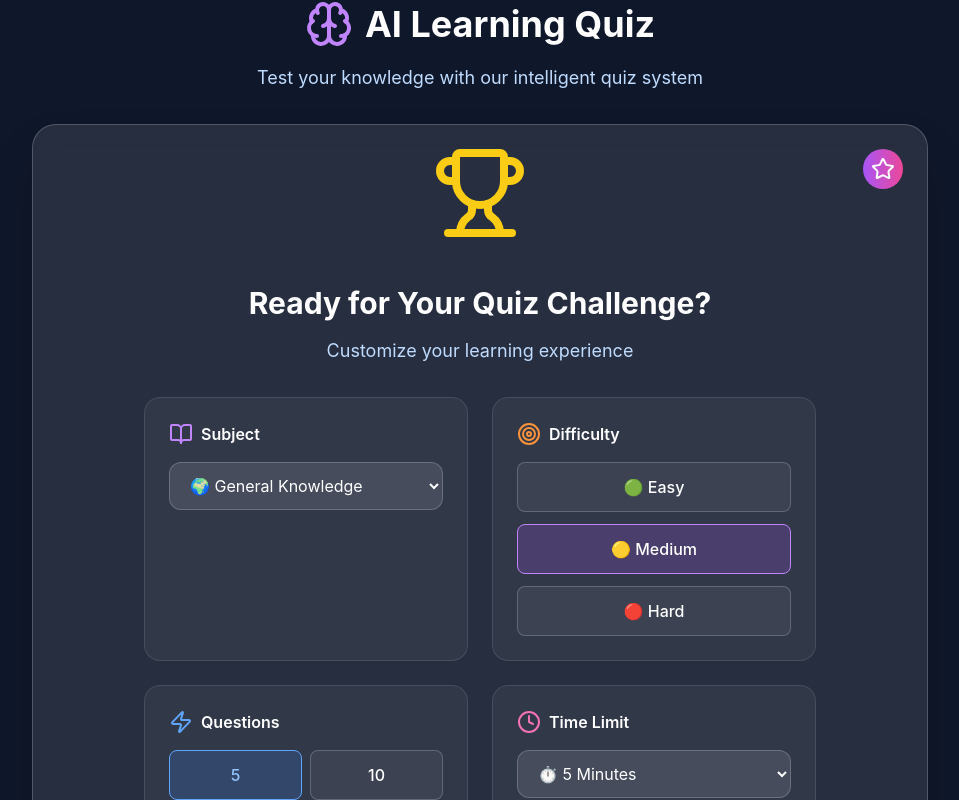
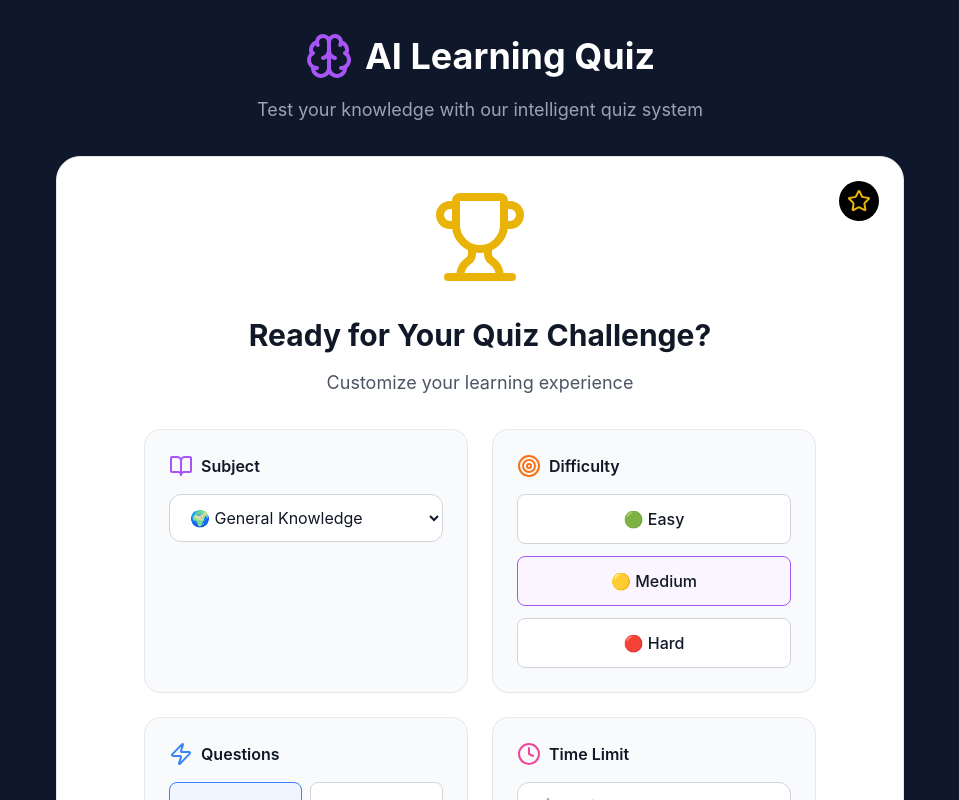
Before and after one commit to CodeMosaic7/learning-potato, a React (Vite) app in the folder ai-learning-frontend/: page /Quiz in a window 1280 px wide. Shown: the top 800 px of the page, without its empty margins (160-1119 px from the left). Built offline with nearby package versions, Linux system fonts and the light colour scheme; sample sign-in values are in the browser's storage.

Commit message:
Refactor: Improve Quiz component styling and API handling

```diff
--- a/ai-learning-frontend/src/pages/Quiz.jsx
+++ b/ai-learning-frontend/src/pages/Quiz.jsx
@@ -53,7 +53,6 @@ const Quiz = () => {
 
   const submitQuizResults = async (results) => {
     try {
-      // Remove axios import and use fetch instead
       const res = await fetch('/api/quiz/submit', {
         method: 'POST',
         headers: {
@@ -79,7 +78,6 @@ const Quiz = () => {
     }
   };
 
-  // Function to transform API response to expected format
   const transformQuestions = (apiQuestions) => {
     return apiQuestions.map(q => ({
       id: q.id,
@@ -90,8 +88,7 @@ const Quiz = () => {
         q.options.C,
         q.options.D
       ],
-      // Convert correct answer letter to index
-      correct: q.correct_answer.charCodeAt(0) - 65, // 'A' -> 0, 'B' -> 1, etc.
+      correct: q.correct_answer.charCodeAt(0) - 65,
       explanation: q.explanation || null
     }));
   };
@@ -108,18 +105,15 @@ const Quiz = () => {
 
       console.log('API Response:', data);
 
-      // Handle the actual API response structure
       let questions = [];
       let timeLimit = quizSettings.timeLimit;
 
       if (data && data.questions && Array.isArray(data.questions)) {
         questions = transformQuestions(data.questions);
       } else if (Array.isArray(data)) {
-        // If data is directly an array of questions
         questions = transformQuestions(data);
       }
 
-      // Check for time_limit in response
       if (data.time_limit) {
         timeLimit = data.time_limit;
         setQuizSettings(prev => ({ ...prev, timeLimit: data.time_limit }));
@@ -193,7 +187,6 @@ const Quiz = () => {
         isActive: false
       };
 
-      // Submit results with the final score
       submitQuizResults({
         score: finalState.score,
         answers: finalState.answers
@@ -238,44 +231,44 @@ const Quiz = () => {
   const userAnswer = quizState.answers.find(a => a.questionId === currentQuestion?.id);
 
   return (
-    <div className="min-h-screen bg-gradient-to-br from-slate-900 via-black-100 to-slate-900 text-white overflow-hidden">
-      <div className="max-w-4xl mx-auto">
+    <div className="min-h-screen bg-gradient-to-br from-slate-900 via-black-100 to-slate-900 overflow-hidden">
+      <div className="max-w-4xl mx-auto px-6 py-8">
         {/* Header */}
         <div className="text-center mb-8">
           <div className="flex items-center justify-center mb-4">
-            <Brain className="w-12 h-12 text-purple-400 mr-3" />
+            <Brain className="w-12 h-12 text-purple-500 mr-3" />
             <h1 className="text-4xl font-bold text-white">AI Learning Quiz</h1>
           </div>
-          <p className="text-blue-200 text-lg">Test your knowledge with our intelligent quiz system</p>
+          <p className="text-gray-400 text-lg">Test your knowledge with our intelligent quiz system</p>
         </div>
 
-        <div className="bg-white/10 backdrop-blur-md rounded-3xl p-8 shadow-2xl border border-white/20">
+        <div className="bg-white rounded-3xl p-8 shadow-xl border border-gray-200">
           {/* Quiz Setup Screen */}
           {!quizState.isActive && !quizState.isComplete && (
             <div className="text-center">
               <div className="relative mb-8">
-                <Trophy className="w-24 h-24 text-yellow-400 mx-auto mb-6 animate-bounce" />
-                <div className="absolute -top-2 -right-2 bg-gradient-to-r from-purple-500 to-pink-500 rounded-full p-2">
-                  <Star className="w-6 h-6 text-white" />
+                <Trophy className="w-24 h-24 text-yellow-500 mx-auto mb-6" />
+                <div className="absolute -top-2 -right-2 bg-black rounded-full p-2">
+                  <Star className="w-6 h-6 text-yellow-500" />
                 </div>
               </div>
 
-              <h2 className="text-3xl font-bold text-white mb-4">Ready for Your Quiz Challenge?</h2>
-              <p className="text-blue-200 mb-8 text-lg">Customize your learning experience</p>
+              <h2 className="text-3xl font-bold text-gray-900 mb-4">Ready for Your Quiz Challenge?</h2>
+              <p className="text-gray-600 mb-8 text-lg">Customize your learning experience</p>
 
               {/* Quiz Settings */}
               <div className="max-w-2xl mx-auto mb-8">
                 <div className="grid grid-cols-1 md:grid-cols-2 gap-6 mb-6">
                   {/* Subject Selection */}
-                  <div className="bg-white/5 rounded-2xl p-6 border border-white/10">
+                  <div className="bg-gray-50 rounded-2xl p-6 border border-gray-200">
                     <div className="flex items-center mb-4">
-                      <BookOpen className="w-6 h-6 text-purple-400 mr-2" />
-                      <label className="text-white font-semibold">Subject</label>
+                      <BookOpen className="w-6 h-6 text-purple-500 mr-2" />
+                      <label className="text-gray-900 font-semibold">Subject</label>
                     </div>
                     <select
                       value={quizSettings.subject}
                       onChange={(e) => setQuizSettings(prev => ({ ...prev, subject: e.target.value }))}
-                      className="w-full bg-white/10 border border-white/20 rounded-xl px-4 py-3 text-white focus:outline-none focus:border-purple-400 focus:ring-2 focus:ring-purple-400/20 transition-all"
+                      className="w-full bg-white border border-gray-300 rounded-xl px-4 py-3 text-gray-900 focus:outline-none focus:border-purple-500 focus:ring-2 focus:ring-purple-500/20 transition-all"
                     >
                       <option value="general">🌍 General Knowledge</option>
                       <option value="math">🔢 Mathematics</option>
@@ -289,10 +282,10 @@ const Quiz = () => {
                   </div>
 
                   {/* Difficulty Selection */}
-                  <div className="bg-white/5 rounded-2xl p-6 border border-white/10">
+                  <div className="bg-gray-50 rounded-2xl p-6 border border-gray-200">
                     <div className="flex items-center mb-4">
-                      <Target className="w-6 h-6 text-orange-400 mr-2" />
-                      <label className="text-white font-semibold">Difficulty</label>
+                      <Target className="w-6 h-6 text-orange-500 mr-2" />
+                      <label className="text-gray-900 font-semibold">Difficulty</label>
                     </div>
                     <div className="space-y-3">
                       {[
@@ -311,10 +304,10 @@ const Quiz = () => {
                           />
                           <div className={`w-full p-3 rounded-lg border transition-all ${
                             quizSettings.difficulty === level.value
-                              ? 'border-purple-400 bg-purple-500/20'
-                              : 'border-white/20 bg-white/5 hover:bg-white/10'
+                              ? 'border-purple-500 bg-purple-50'
+                              : 'border-gray-300 bg-white hover:bg-gray-50'
                           }`}>
-                            <span className="text-white font-medium">{level.label}</span>
+                            <span className="text-gray-900 font-medium">{level.label}</span>
                           </div>
                         </label>
                       ))}
@@ -324,10 +317,10 @@ const Quiz = () => {
 
                 <div className="grid grid-cols-1 md:grid-cols-2 gap-6 mb-8">
                   {/* Question Count */}
-                  <div className="bg-white/5 rounded-2xl p-6 border border-white/10">
+                  <div className="bg-gray-50 rounded-2xl p-6 border border-gray-200">
                     <div className="flex items-center mb-4">
-                      <Zap className="w-6 h-6 text-blue-400 mr-2" />
-                      <label className="text-white font-semibold">Questions</label>
+                      <Zap className="w-6 h-6 text-blue-500 mr-2" />
+                      <label className="text-gray-900 font-semibold">Questions</label>
                     </div>
                     <div className="grid grid-cols-2 gap-2">
                       {[5, 10, 15, 20].map((count) => (
@@ -336,8 +329,8 @@ const Quiz = () => {
                           onClick={() => setQuizSettings(prev => ({ ...prev, questionCount: count }))}
                           className={`p-3 rounded-lg border transition-all font-medium ${
                             quizSettings.questionCount === count
-                              ? 'border-blue-400 bg-blue-500/20 text-blue-300'
-                              : 'border-white/20 bg-white/5 text-white hover:bg-white/10'
+                              ? 'border-blue-500 bg-blue-50 text-blue-700'
+                              : 'border-gray-300 bg-white text-gray-900 hover:bg-gray-50'
                           }`}
                         >
                           {count}
@@ -347,15 +340,15 @@ const Quiz = () => {
                   </div>
 
                   {/* Time Limit */}
-                  <div className="bg-white/5 rounded-2xl p-6 border border-white/10">
+                  <div className="bg-gray-50 rounded-2xl p-6 border border-gray-200">
                     <div className="flex items-center mb-4">
-                      <Clock className="w-6 h-6 text-pink-400 mr-2" />
-                      <label className="text-white font-semibold">Time Limit</label>
+                      <Clock className="w-6 h-6 text-pink-500 mr-2" />
+                      <label className="text-gray-900 font-semibold">Time Limit</label>
                     </div>
                     <select
                       value={quizSettings.timeLimit}
                       onChange={(e) => setQuizSettings(prev => ({ ...prev, timeLimit: parseInt(e.target.value) }))}
-                      className="w-full bg-white/10 border border-white/20 rounded-xl px-4 py-3 text-white focus:outline-none focus:border-pink-400 focus:ring-2 focus:ring-pink-400/20 transition-all"
+                      className="w-full bg-white border border-gray-300 rounded-xl px-4 py-3 text-gray-900 focus:outline-none focus:border-pink-500 focus:ring-2 focus:ring-pink-500/20 transition-all"
                     >
                       <option value={180}>⏱️ 3 Minutes</option>
                       <option value={300}>⏱️ 5 Minutes</option>
@@ -369,7 +362,7 @@ const Quiz = () => {
 
               {/* Error Display */}
               {quizState.error && (
-                <div className="mb-6 p-4 bg-red-500/20 border border-red-400/30 rounded-xl text-red-300 flex items-center">
+                <div className="mb-6 p-4 bg-red-50 border border-red-300 rounded-xl text-red-700 flex items-center">
                   <X className="w-6 h-6 mr-3 flex-shrink-0" />
                   <span>{quizState.error}</span>
                 </div>
@@ -379,7 +372,7 @@ const Quiz = () => {
               <button
                 onClick={startQuiz}
                 disabled={quizState.isLoading}
-                className="bg-gradient-to-r from-purple-500 to-pink-500 text-white px-12 py-4 rounded-full font-bold text-xl hover:from-purple-600 hover:to-pink-600 transition-all duration-300 shadow-lg transform hover:scale-105 disabled:opacity-50 disabled:cursor-not-allowed disabled:transform-none flex items-center mx-auto"
+                className="bg-black text-white px-12 py-4 rounded-full font-bold text-xl hover:bg-gray-800 transition-all duration-300 shadow-lg transform hover:scale-105 disabled:opacity-50 disabled:cursor-not-allowed disabled:transform-none flex items-center mx-auto"
               >
                 {quizState.isLoading ? (
                   <>
@@ -401,18 +394,18 @@ const Quiz = () => {
             <div className="text-center py-12">
               {quizState.isLoading ? (
                 <div>
-                  <div className="animate-spin rounded-full h-16 w-16 border-b-2 border-purple-400 mx-auto mb-6"></div>
-                  <h3 className="text-2xl font-bold text-white mb-2">Preparing Your Quiz</h3>
-                  <p className="text-blue-200">Finding the perfect questions for you...</p>
+                  <div className="animate-spin rounded-full h-16 w-16 border-b-2 border-purple-500 mx-auto mb-6"></div>
+                  <h3 className="text-2xl font-bold text-gray-900 mb-2">Preparing Your Quiz</h3>
+                  <p className="text-gray-600">Finding the perfect questions for you...</p>
                 </div>
               ) : quizState.error ? (
                 <div>
-                  <X className="w-16 h-16 text-red-400 mx-auto mb-6" />
-                  <h3 className="text-2xl font-bold text-red-300 mb-4">Something went wrong</h3>
-                  <p className="text-red-200 mb-6">{quizState.error}</p>
+                  <X className="w-16 h-16 text-red-500 mx-auto mb-6" />
+                  <h3 className="text-2xl font-bold text-red-700 mb-4">Something went wrong</h3>
+                  <p className="text-red-600 mb-6">{quizState.error}</p>
                   <button
                     onClick={resetQuiz}
-                    className="bg-gradient-to-r from-purple-500 to-pink-500 text-white px-8 py-3 rounded-full font-medium hover:from-purple-600 hover:to-pink-600 transition-all duration-300"
+                    className="bg-black text-white px-8 py-3 rounded-full font-medium hover:bg-gray-800 transition-all duration-300"
                   >
                     <RotateCcw className="w-5 h-5 mr-2 inline" />
                     Try Again
@@ -420,12 +413,12 @@ const Quiz = () => {
                 </div>
               ) : (
                 <div>
-                  <BookOpen className="w-16 h-16 text-yellow-400 mx-auto mb-6" />
-                  <h3 className="text-2xl font-bold text-white mb-4">No Questions Available</h3>
-                  <p className="text-blue-200 mb-6">Please try different settings</p>
+                  <BookOpen className="w-16 h-16 text-yellow-500 mx-auto mb-6" />
+                  <h3 className="text-2xl font-bold text-gray-900 mb-4">No Questions Available</h3>
+                  <p className="text-gray-600 mb-6">Please try different settings</p>
                   <button
                     onClick={resetQuiz}
-                    className="bg-gradient-to-r from-purple-500 to-pink-500 text-white px-8 py-3 rounded-full font-medium hover:from-purple-600 hover:to-pink-600 transition-all duration-300"
+                    className="bg-black text-white px-8 py-3 rounded-full font-medium hover:bg-gray-800 transition-all duration-300"
                   >
                     Back to Settings
                   </button>
@@ -439,13 +432,13 @@ const Quiz = () => {
             <div>
               {/* Quiz Header */}
               <div className="flex justify-between items-center mb-8 flex-wrap gap-4">
-                <div className="flex items-center text-blue-200">
+                <div className="flex items-center text-gray-700">
                   <BookOpen className="w-6 h-6 mr-2" />
                   <span className="text-lg font-medium">
                     Question {quizState.currentQuestion + 1} of {quizQuestions.length}
                   </span>
                 </div>
-                <div className="flex items-center bg-red-500/20 text-red-300 px-4 py-2 rounded-full border border-red-400/30">
+                <div className="flex items-center bg-red-50 text-red-700 px-4 py-2 rounded-full border border-red-300">
                   <Clock className="w-5 h-5 mr-2" />
                   <span className="font-mono text-lg font-bold">{formatTime(quizState.timeLeft)}</span>
                 </div>
@@ -453,11 +446,11 @@ const Quiz = () => {
 
               {/* Progress Bar */}
               <div className="mb-8">
-                <div className="flex justify-between text-sm text-blue-200 mb-2">
+                <div className="flex justify-between text-sm text-gray-600 mb-2">
                   <span>Progress</span>
                   <span>{Math.round(((quizState.currentQuestion + 1) / quizQuestions.length) * 100)}%</span>
                 </div>
-                <div className="bg-white/20 rounded-full h-3 overflow-hidden">
+                <div className="bg-gray-200 rounded-full h-3 overflow-hidden">
                   <div
                     className="bg-gradient-to-r from-purple-500 to-pink-500 h-full transition-all duration-500 ease-out"
                     style={{ width: `${((quizState.currentQuestion + 1) / quizQuestions.length) * 100}%` }}
@@ -466,8 +459,8 @@ const Quiz = () => {
               </div>
 
               {/* Question Card */}
-              <div className="bg-white/5 rounded-2xl p-8 mb-8 border border-white/10">
-                <h3 className="text-2xl font-bold text-white mb-8 leading-relaxed">
+              <div className="bg-gray-50 rounded-2xl p-8 mb-8 border border-gray-200">
+                <h3 className="text-2xl font-bold text-gray-900 mb-8 leading-relaxed">
                   {currentQuestion.question}
                 </h3>
 
@@ -485,25 +478,25 @@ const Quiz = () => {
                         className={`p-5 rounded-xl text-left transition-all duration-300 transform hover:scale-[1.02] ${
                           showResult
                             ? isCorrect
-                              ? 'bg-green-500/20 border-2 border-green-400 text-green-300 shadow-green-400/20 shadow-lg'
+                              ? 'bg-green-50 border-2 border-green-500 text-green-700 shadow-lg'
                               : isSelected
-                              ? 'bg-red-500/20 border-2 border-red-400 text-red-300 shadow-red-400/20 shadow-lg'
-                              : 'bg-white/5 border border-white/10 text-blue-200'
-                            : 'bg-white/10 border border-white/20 text-white hover:bg-white/20 hover:border-purple-400/50 cursor-pointer hover:shadow-lg hover:shadow-purple-400/20'
+                              ? 'bg-red-50 border-2 border-red-500 text-red-700 shadow-lg'
+                              : 'bg-gray-50 border border-gray-300 text-gray-600'
+                            : 'bg-white border border-gray-300 text-gray-900 hover:bg-gray-50 hover:border-purple-500 cursor-pointer hover:shadow-md'
                         }`}
                       >
                         <div className="flex items-center justify-between">
                           <div className="flex items-center">
-                            <span className="w-8 h-8 bg-white/10 rounded-full flex items-center justify-center text-sm font-medium mr-4">
+                            <span className="w-8 h-8 bg-gray-100 rounded-full flex items-center justify-center text-sm font-medium mr-4">
                               {String.fromCharCode(65 + index)}
                             </span>
                             <span className="text-lg font-medium">{option}</span>
                           </div>
                           {showResult && isCorrect && (
-                            <CheckCircle className="w-7 h-7 text-green-400 animate-pulse" />
+                            <CheckCircle className="w-7 h-7 text-green-500" />
                           )}
                           {showResult && isSelected && !isCorrect && (
-                            <X className="w-7 h-7 text-red-400 animate-pulse" />
+                            <X className="w-7 h-7 text-red-500" />
                           )}
                         </div>
                       </button>
@@ -513,12 +506,12 @@ const Quiz = () => {
 
                 {/* Explanation */}
                 {userAnswer && currentQuestion.explanation && (
-                  <div className="mt-8 p-6 bg-blue-500/20 rounded-xl border border-blue-400/30">
+                  <div className="mt-8 p-6 bg-blue-50 rounded-xl border border-blue-300">
                     <div className="flex items-start">
-                      <Lightbulb className="w-6 h-6 text-blue-300 mr-3 mt-1 flex-shrink-0" />
+                      <Lightbulb className="w-6 h-6 text-blue-500 mr-3 mt-1 flex-shrink-0" />
                       <div>
-                        <p className="text-blue-200 font-semibold mb-2">Explanation:</p>
-                        <p className="text-blue-100 leading-relaxed">{currentQuestion.explanation}</p>
+                        <p className="text-blue-900 font-semibold mb-2">Explanation:</p>
+                        <p className="text-blue-800 leading-relaxed">{currentQuestion.explanation}</p>
                       </div>
                     </div>
                   </div>
@@ -527,10 +520,10 @@ const Quiz = () => {
 
               {/* Score Display */}
               <div className="text-center">
-                <div className="inline-flex items-center bg-white/10 rounded-full px-6 py-3 border border-white/20">
-                  <Trophy className="w-5 h-5 text-yellow-400 mr-2" />
-                  <span className="text-white font-medium">
-                    Score: <span className="font-bold text-yellow-400">{quizState.score}</span>
+                <div className="inline-flex items-center bg-gray-50 rounded-full px-6 py-3 border border-gray-300">
+                  <Trophy className="w-5 h-5 text-yellow-500 mr-2" />
+                  <span className="text-gray-900 font-medium">
+                    Score: <span className="font-bold text-yellow-600">{quizState.score}</span>
                     /{quizQuestions.length}
                   </span>
                 </div>
@@ -542,35 +535,35 @@ const Quiz = () => {
           {quizState.isComplete && (
             <div className="text-center py-8">
               <div className="relative mb-8">
-                <Trophy className="w-32 h-32 text-yellow-400 mx-auto animate-bounce" />
-                <div className="absolute -top-4 -right-4 bg-gradient-to-r from-purple-500 to-pink-500 rounded-full p-3">
-                  <Star className="w-8 h-8 text-white" />
+                <Trophy className="w-32 h-32 text-yellow-500 mx-auto" />
+                <div className="absolute -top-4 -right-4 bg-black rounded-full p-3">
+                  <Star className="w-8 h-8 text-yellow-500" />
                 </div>
               </div>
 
-              <h2 className="text-4xl font-bold text-white mb-4">Quiz Complete!</h2>
-              <p className="text-2xl text-blue-200 mb-8">
+              <h2 className="text-4xl font-bold text-gray-900 mb-4">Quiz Complete!</h2>
+              <p className="text-2xl text-gray-700 mb-8">
                 {getScoreMessage(quizState.score, quizQuestions.length)}
               </p>
 
               {/* Score Card */}
-              <div className="max-w-md mx-auto mb-8 bg-gradient-to-r from-purple-500/20 to-pink-500/20 rounded-2xl p-8 border border-white/20">
-                <div className="text-7xl font-bold text-transparent bg-clip-text bg-gradient-to-r from-purple-400 to-pink-400 mb-4">
+              <div className="max-w-md mx-auto mb-8 bg-gradient-to-br from-purple-50 to-pink-50 rounded-2xl p-8 border-2 border-purple-300">
+                <div className="text-7xl font-bold text-transparent bg-clip-text bg-gradient-to-r from-purple-600 to-pink-600 mb-4">
                   {quizState.score}/{quizQuestions.length}
                 </div>
-                <div className="text-xl text-white mb-4">
+                <div className="text-xl text-gray-900 mb-4">
                   {Math.round((quizState.score / quizQuestions.length) * 100)}% Correct
                 </div>
                 <div className="grid grid-cols-2 gap-4 text-sm">
-                  <div className="bg-white/10 rounded-lg p-3">
-                    <div className="text-blue-200">Time Used</div>
-                    <div className="text-white font-medium">
+                  <div className="bg-white rounded-lg p-3 border border-gray-200">
+                    <div className="text-gray-600">Time Used</div>
+                    <div className="text-gray-900 font-medium">
                       {formatTime(quizSettings.timeLimit - quizState.timeLeft)}
                     </div>
                   </div>
-                  <div className="bg-white/10 rounded-lg p-3">
-                    <div className="text-blue-200">Subject</div>
-                    <div className="text-white font-medium capitalize">
+                  <div className="bg-white rounded-lg p-3 border border-gray-200">
+                    <div className="text-gray-600">Subject</div>
+                    <div className="text-gray-900 font-medium capitalize">
                       {quizSettings.subject}
                     </div>
                   </div>
@@ -581,14 +574,14 @@ const Quiz = () => {
               <div className="flex flex-col sm:flex-row gap-4 justify-center">
                 <button
                   onClick={resetQuiz}
-                  className="bg-gradient-to-r from-purple-500 to-pink-500 text-white px-8 py-4 rounded-full font-bold text-lg hover:from-purple-600 hover:to-pink-600 transition-all duration-300 shadow-lg transform hover:scale-105 flex items-center justify-center"
+                  className="bg-black text-white px-8 py-4 rounded-full font-bold text-lg hover:bg-gray-800 transition-all duration-300 shadow-lg transform hover:scale-105 flex items-center justify-center"
                 >
                   <RotateCcw className="w-6 h-6 mr-3" />
                   Take Another Quiz
                 </button>
                 <button
                   onClick={() => window.location.reload()}
-                  className="bg-white/10 border border-white/20 text-white px-8 py-4 rounded-full font-medium hover:bg-white/20 transition-all duration-300 flex items-center justify-center"
+                  className="bg-white border-2 border-gray-300 text-gray-900 px-8 py-4 rounded-full font-medium hover:bg-gray-50 transition-all duration-300 flex items-center justify-center"
                 >
                   <BookOpen className="w-6 h-6 mr-3" />
                   Back to Learning
```
